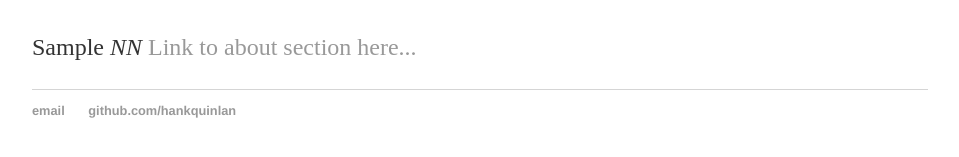
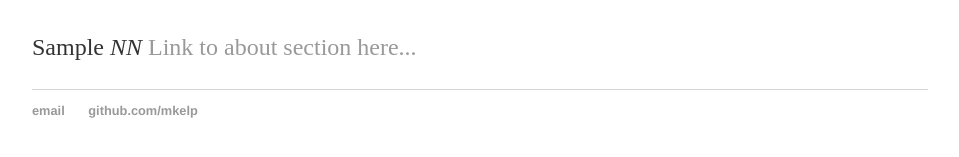
Before and after one commit to mkelp/mkelp.github.io, a Jekyll site: the page built from index.html, in a window 1280 px wide. Shown: the part 166-323 px from the top of the page, without its empty margins (160-1119 px from the left). Built offline with Jekyll 4.4.1, drawn with Linux system fonts in a browser that asks for light colours.

Commit message:
Update default.html

```diff
--- a/_layouts/default.html
+++ b/_layouts/default.html
@@ -22,7 +22,7 @@
 			<footer>
 	    		<ul>
 	        		<li><a href="mailto:mkelp@g.harvard.edu">email</a></li>
-	        		<li><a href="https://github.com/mkelp">github.com/hankquinlan</a></li>
+	        		<li><a href="https://github.com/mkelp">github.com/mkelp</a></li>
 				</ul>
 			</footer>
 		</body>
```
